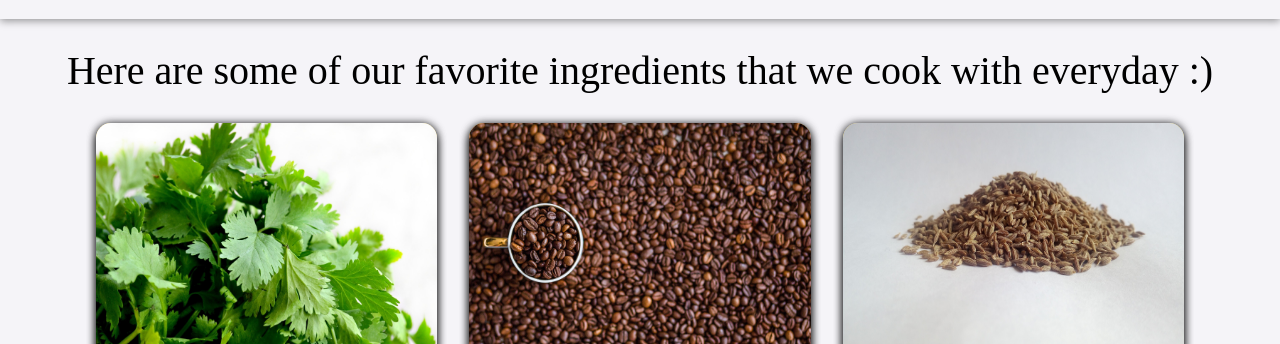
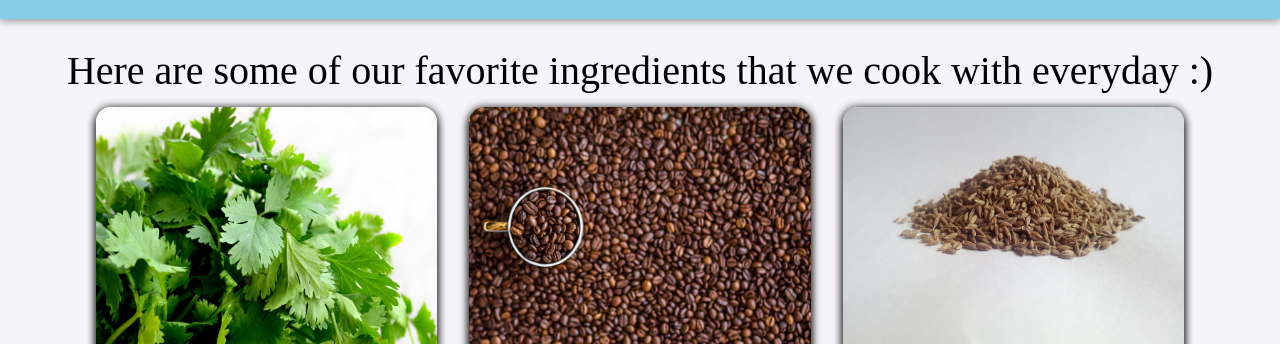
Before and after one commit to momoproblems/js-resturant-page, a website built with webpack: page static/template.html in a window 1280 px wide. Shown: the part 181-525 px from the top of the page. Built offline with nearby package versions, Linux system fonts and the light colour scheme; a web font is replaced by a local one.

Commit message:
updated styles a bit!

```diff
--- a/static/styles/header.css
+++ b/static/styles/header.css
@@ -10,6 +10,7 @@ header {
 	flex-direction: column;
 	justify-content: flex-start;
 	align-items: center;
+	background-color: var(--header-color);
 }
 
 #logo {
@@ -35,7 +36,7 @@ header {
 .navbar a {
 	border-bottom-left-radius: 5px;
 	border-bottom-right-radius: 5px;
-	background-color: var(--header-color);
+	background-color: var(--background-color);
 	border: 1px solid black;
 	padding: 0.6rem 1rem;
 	font-size: 2rem;
--- a/static/styles/home.css
+++ b/static/styles/home.css
@@ -6,11 +6,12 @@
 	flex-direction: column;
 	justify-content: center;
 	align-items: center;
+	margin: 2rem 0;
 }
 
 #mainTitle {
 	text-align: center;
-	margin: 2rem 0;
+	margin-bottom: 1rem;
 	font-size: 2.5rem;
 }
 
--- a/static/styles/utils.css
+++ b/static/styles/utils.css
@@ -2,7 +2,8 @@
 /* ---------------------------------------------- */
 
 :root {
-	--header-color: #f5f4f8;
+	--header-color: #87CEEB;
+	--background-color: #f5f4f8;
 	--light-green-hover: #c7f0db;
 	--card-background: #fde68a;
 	--more-info-color: #22d3ee;
@@ -10,5 +11,5 @@
 }
 
 body {
-	background-color: var(--header-color);
+	background-color: var(--background-color);
 }
```
Also changed, not shown: dist/main.js.
